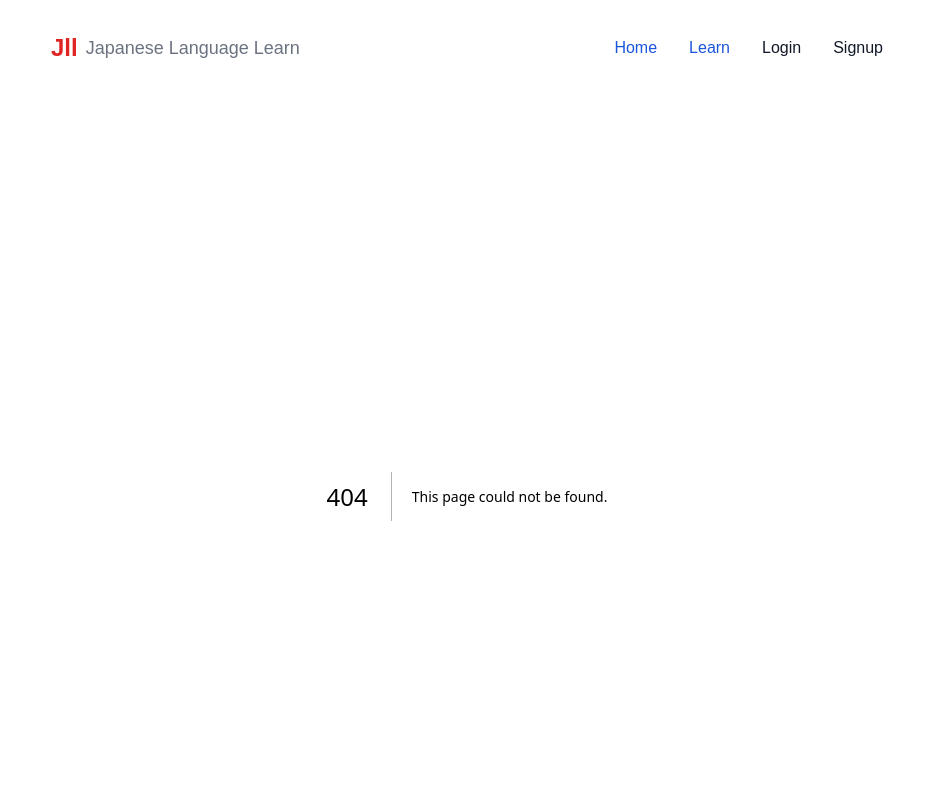
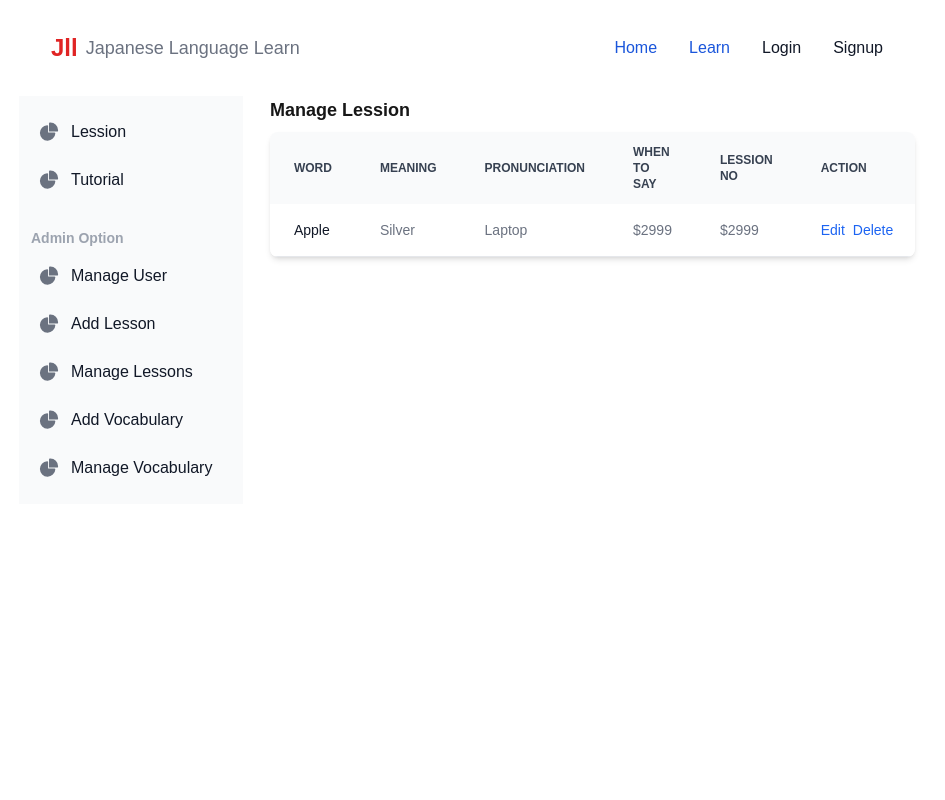
Before and after one commit to amiribnjaman/japanese-language-learning-app, a Next.js app: page /learn/manage-lession in a window 1280 px wide. Before the commit this address had no page. Shown: the top 800 px of the page, without its empty margins (173-1118 px from the left). Built offline with nearby package versions, Linux system fonts and the light colour scheme.

Commit message:
Admin specific all page static design implement

```diff
--- /dev/null
+++ b/src/app/learn/manage-lession/page.jsx
@@ -0,0 +1,63 @@
+import React from "react";
+
+export default function ManageLession() {
+  return (
+    <div className="md:w-[90%] ml-auto">
+      <h4 className="text-lg font-semibold mb-2">Manage Lession</h4>
+      <div class="relative overflow-x-auto shadow-md sm:rounded-lg">
+        <table class="w-full text-sm text-left rtl:text-right text-gray-500 dark:text-gray-400">
+          <thead class="text-xs text-gray-700 uppercase bg-gray-50 dark:bg-gray-700 dark:text-gray-400">
+            <tr>
+              <th scope="col" class="px-6 py-3">
+                Word
+              </th>
+              <th scope="col" class="px-6 py-3">
+                Meaning
+              </th>
+              <th scope="col" class="px-6 py-3">
+                Pronunciation
+              </th>
+              <th scope="col" class="px-6 py-3">
+                When to say
+              </th>
+              <th scope="col" class="px-6 py-3">
+                Lession No
+              </th>
+              <th scope="col" class="px-6 py-3">
+                Action
+              </th>
+            </tr>
+          </thead>
+          <tbody>
+            <tr class="bg-white border-b dark:bg-gray-800 dark:border-gray-700 hover:bg-gray-50 dark:hover:bg-gray-600">
+              <th
+                scope="row"
+                class="px-6 py-4 font-medium text-gray-900 whitespace-nowrap dark:text-white"
+              >
+                Apple
+              </th>
+              <td class="px-6 py-4">Silver</td>
+              <td class="px-6 py-4">Laptop</td>
+              <td class="px-6 py-4">$2999</td>
+              <td class="px-6 py-4">$2999</td>
+              <td class="px-6 py-4 text-right flex gap-x-2">
+                <a
+                  href="#"
+                  class="font-medium text-blue-600 dark:text-blue-500 hover:underline"
+                >
+                  Edit
+                </a>
+                <a
+                  href="#"
+                  class="font-medium text-blue-600 dark:text-blue-500 hover:underline"
+                >
+                  Delete
+                </a>
+              </td>
+            </tr>
+          </tbody>
+        </table>
+      </div>
+    </div>
+  );
+}
--- /dev/null
+++ b/src/app/learn/manage-user/page.jsx
@@ -0,0 +1,54 @@
+import React from 'react'
+
+export default function ManageUser() {
+  return (
+      <div className="md:w-[90%] ml-auto">
+          <h4 className="text-lg font-semibold mb-2">Manage User</h4>
+      <div class="relative overflow-x-auto shadow-md sm:rounded-lg">
+        <table class="w-full text-sm text-left rtl:text-right text-gray-500 dark:text-gray-400">
+          <thead class="text-xs text-gray-700 uppercase bg-gray-50 dark:bg-gray-700 dark:text-gray-400">
+            <tr>
+              <th scope="col" class="px-6 py-3">
+                User Name
+              </th>
+              <th scope="col" class="px-6 py-3">
+                Email
+              </th>
+
+              <th scope="col" class="px-6 py-3">
+                Role
+              </th>
+
+            </tr>
+          </thead>
+          <tbody>
+            <tr class="bg-white border-b dark:bg-gray-800 dark:border-gray-700 hover:bg-gray-50 dark:hover:bg-gray-600">
+              <th
+                scope="row"
+                class="px-6 py-4 font-medium text-gray-900 whitespace-nowrap dark:text-white"
+              >
+                Apple
+              </th>
+
+              <td class="px-6 py-4">$2999</td>
+              <td class="px-6 py-4 text-right flex gap-x-2">
+                <a
+                  href="#"
+                  class="font-medium text-blue-600 dark:text-blue-500 hover:underline"
+                >
+                  Edit
+                </a>
+                <a
+                  href="#"
+                  class="font-medium text-blue-600 dark:text-blue-500 hover:underline"
+                >
+                  Delete
+                </a>
+              </td>
+            </tr>
+          </tbody>
+        </table>
+      </div>
+    </div>
+  );
+}
--- /dev/null
+++ b/src/app/learn/manage-vocabulary/page.jsx
@@ -0,0 +1,64 @@
+import React from 'react'
+
+export default function ManageVocabulary() {
+  return (
+      <div className="md:w-[90%] ml-auto">
+          <h4 className="text-lg font-semibold mb-2">Manage Vocabulary</h4>
+      <div class="relative overflow-x-auto shadow-md sm:rounded-lg">
+        <table class="w-full text-sm text-left rtl:text-right text-gray-500 dark:text-gray-400">
+          <thead class="text-xs text-gray-700 uppercase bg-gray-50 dark:bg-gray-700 dark:text-gray-400">
+            <tr>
+              <th scope="col" class="px-6 py-3">
+                Word
+              </th>
+              <th scope="col" class="px-6 py-3">
+                Meaning
+              </th>
+              <th scope="col" class="px-6 py-3">
+                Pronunciation
+              </th>
+              <th scope="col" class="px-6 py-3">
+                When to say
+              </th>
+              <th scope="col" class="px-6 py-3">
+                Lession No
+              </th>
+              <th scope="col" class="px-6 py-3">
+                Action
+              </th>
+
+            </tr>
+          </thead>
+          <tbody>
+            <tr class="bg-white border-b dark:bg-gray-800 dark:border-gray-700 hover:bg-gray-50 dark:hover:bg-gray-600">
+              <th
+                scope="row"
+                class="px-6 py-4 font-medium text-gray-900 whitespace-nowrap dark:text-white"
+              >
+                Apple
+              </th>
+              <td class="px-6 py-4">Silver</td>
+              <td class="px-6 py-4">Laptop</td>
+              <td class="px-6 py-4">$2999</td>
+              <td class="px-6 py-4">$2999</td>
+              <td class="px-6 py-4 text-right flex gap-x-2">
+                <a
+                  href="#"
+                  class="font-medium text-blue-600 dark:text-blue-500 hover:underline"
+                >
+                  Edit
+                </a>
+                <a
+                  href="#"
+                  class="font-medium text-blue-600 dark:text-blue-500 hover:underline"
+                >
+                  Delete
+                </a>
+              </td>
+            </tr>
+          </tbody>
+        </table>
+      </div>
+    </div>
+  );
+}
--- a/src/components/LearnSidebar.jsx
+++ b/src/components/LearnSidebar.jsx
@@ -1,7 +1,25 @@
-import Link from 'next/link';
-import React from 'react'
+'use client'
+
+import Link from "next/link";
+import React, { useEffect } from "react";
 
 export default function LearnSidebar() {
+
+    let userId;
+    /*
+     **
+     ** GETTING LOGEDIN USER-ID FROM LOCALSTORAGE
+     **
+     */
+    if (typeof window !== "undefined") {
+      userId = localStorage.getItem("userId");
+    }
+
+    useEffect(() => {
+
+    }, [])
+
+
   return (
     <div>
       <aside
@@ -48,13 +66,15 @@ export default function LearnSidebar() {
               </Link>
             </li>
 
-                      {/* ADMIN OPTION HEADING */}
-                      <div className='pt-5'>
-                          <h6 className='text-sm text-gray-400 font-semibold'>Admin Option</h6>
-                      </div>
+            {/* ADMIN OPTION HEADING */}
+            <div className="pt-5">
+              <h6 className="text-sm text-gray-400 font-semibold">
+                Admin Option
+              </h6>
+            </div>
             <li>
               <Link
-                href="/learn/add-lession"
+                href="/learn/manage-user"
                 class="flex items-center p-2 text-gray-900 rounded-lg dark:text-white hover:bg-gray-100 dark:hover:bg-gray-700 group"
               >
                 <svg
@@ -90,7 +110,7 @@ export default function LearnSidebar() {
             </li>
             <li>
               <Link
-                href="/learn/vocabulary"
+                href="/learn/manage-lession"
                 class="flex items-center p-2 text-gray-900 rounded-lg dark:text-white hover:bg-gray-100 dark:hover:bg-gray-700 group"
               >
                 <svg
@@ -126,7 +146,7 @@ export default function LearnSidebar() {
             </li>
             <li>
               <Link
-                href="/vocabulary"
+                href="/learn/manage-vocabulary"
                 class="flex items-center p-2 text-gray-900 rounded-lg dark:text-white hover:bg-gray-100 dark:hover:bg-gray-700 group"
               >
                 <svg
```
